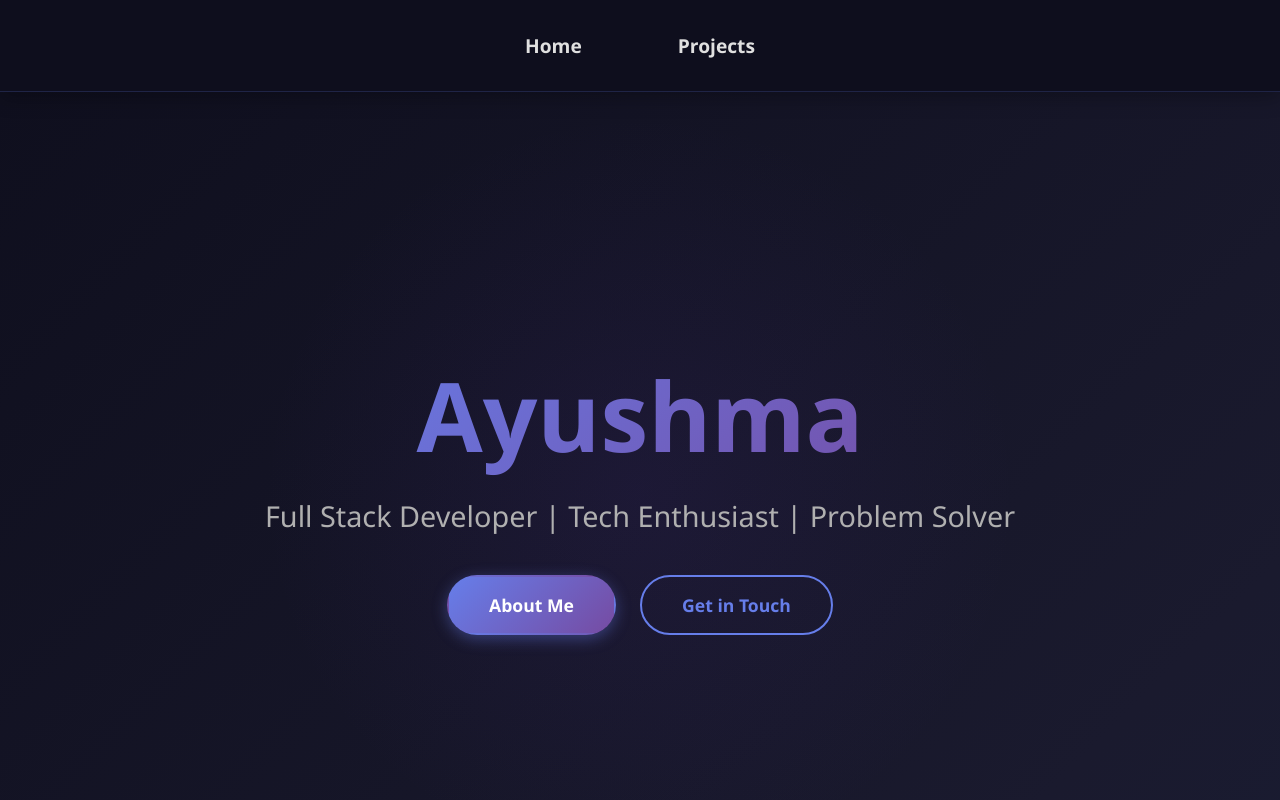
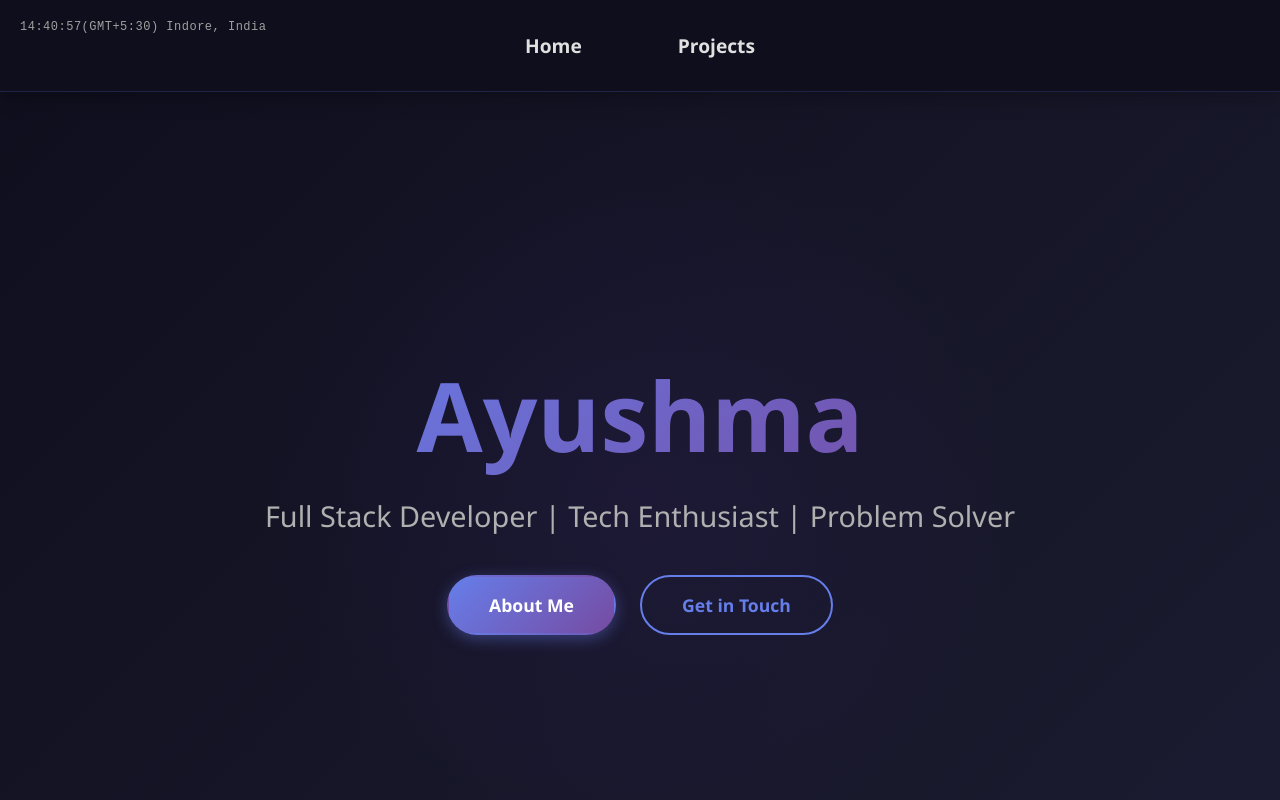
Before and after one commit to Ayushma0208/personal-portfolio, a React (Create React App) app: page / in a window 1280 px wide. Shown: the top 800 px of the page. Built offline with nearby package versions, Linux system fonts and the light colour scheme.

Commit message:
added time stamp

```diff
--- a/src/components/HomePage.css
+++ b/src/components/HomePage.css
@@ -2,6 +2,17 @@
   min-height: 100vh;
   background: linear-gradient(135deg, #0f0f1e 0%, #1a1a2e 50%, #16213e 100%);
   color: #e0e0e0;
+}
+
+.time-location {
+  position: fixed;
+  top: 20px;
+  left: 20px;
+  font-size: 12px;
+  color: #a0a0a0;
+  font-family: 'Courier New', monospace;
+  z-index: 1000;
+  letter-spacing: 0.5px;
 }
 
 .hero-section {
--- a/src/components/HomePage.js
+++ b/src/components/HomePage.js
@@ -1,9 +1,31 @@
-import React from 'react';
+import React, { useState, useEffect } from 'react';
 import './HomePage.css';
 
 const HomePage = () => {
+  const [currentTime, setCurrentTime] = useState(new Date());
+
+  useEffect(() => {
+    const timer = setInterval(() => {
+      setCurrentTime(new Date());
+    }, 1000);
+
+    return () => clearInterval(timer);
+  }, []);
+
+  const formatTime = (date) => {
+    return date.toLocaleTimeString('en-US', {
+      hour12: false,
+      hour: '2-digit',
+      minute: '2-digit',
+      second: '2-digit'
+    });
+  };
+
   return (
     <div className="home-container">
+      <div className="time-location">
+        {formatTime(currentTime)}(GMT+5:30) Indore, India
+      </div>
       <section className="hero-section">
         <div className="hero-content">
           <h1 className="name">Ayushma</h1>
```
